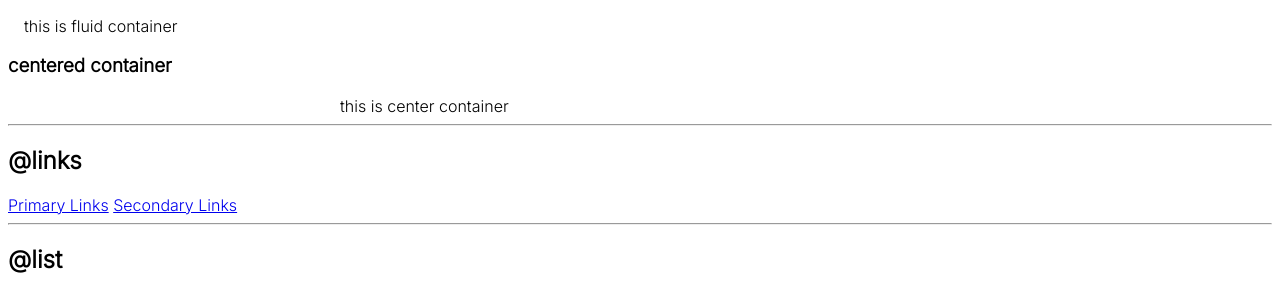
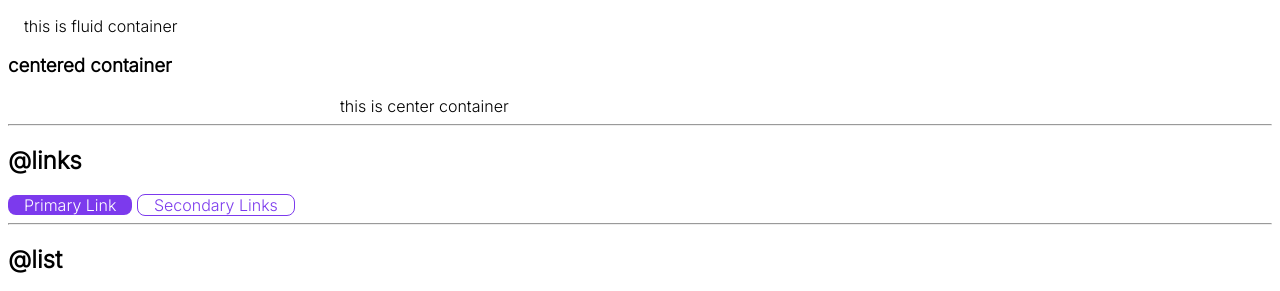
Before and after one commit to sumedh500/markFour-portfolio-website, a plain HTML site: page index.html in a window 1280 px wide. Shown: the part 485-776 px from the top of the page. Drawn offline with Linux system fonts and the light colour scheme.

Commit message:
link updated

```diff
--- a/index.html
+++ b/index.html
@@ -43,8 +43,8 @@
     </div>
     <hr>
     <h2>@links</h2>
-    <a href="/">Primary Links</a>
-    <a href="/">Secondary Links</a>
+    <a href="/" class="links primary-links container">Primary Link</a>
+    <a href="/"  class="links secondary-links container">Secondary Links</a>
     <hr>
     <h2>@list</h2>
     <h3>unorder list</h3>
--- a/style.css
+++ b/style.css
@@ -1,5 +1,9 @@
 @import url('https://fonts.googleapis.com/css2?family=Inter:wght@300&display=swap');
 
+
+:root {
+    --primary-color: #7c3aed
+}
 body{
     font-family: 'Inter', sans-serif;
 }
@@ -11,3 +15,20 @@ body{
     max-width: 600px;
     margin: auto;
 }
+
+.links{
+    text-decoration: none;
+    padding: 0.5 1rem;
+}
+
+.primary-links{
+    background-color:var(--primary-color);
+    color:white;
+    border-radius: 0.5rem;
+}
+
+.secondary-links{
+    color:var(--primary-color);
+    border-radius: 0.5rem;
+    border: 1px solid var(--primary-color);
+}
```
